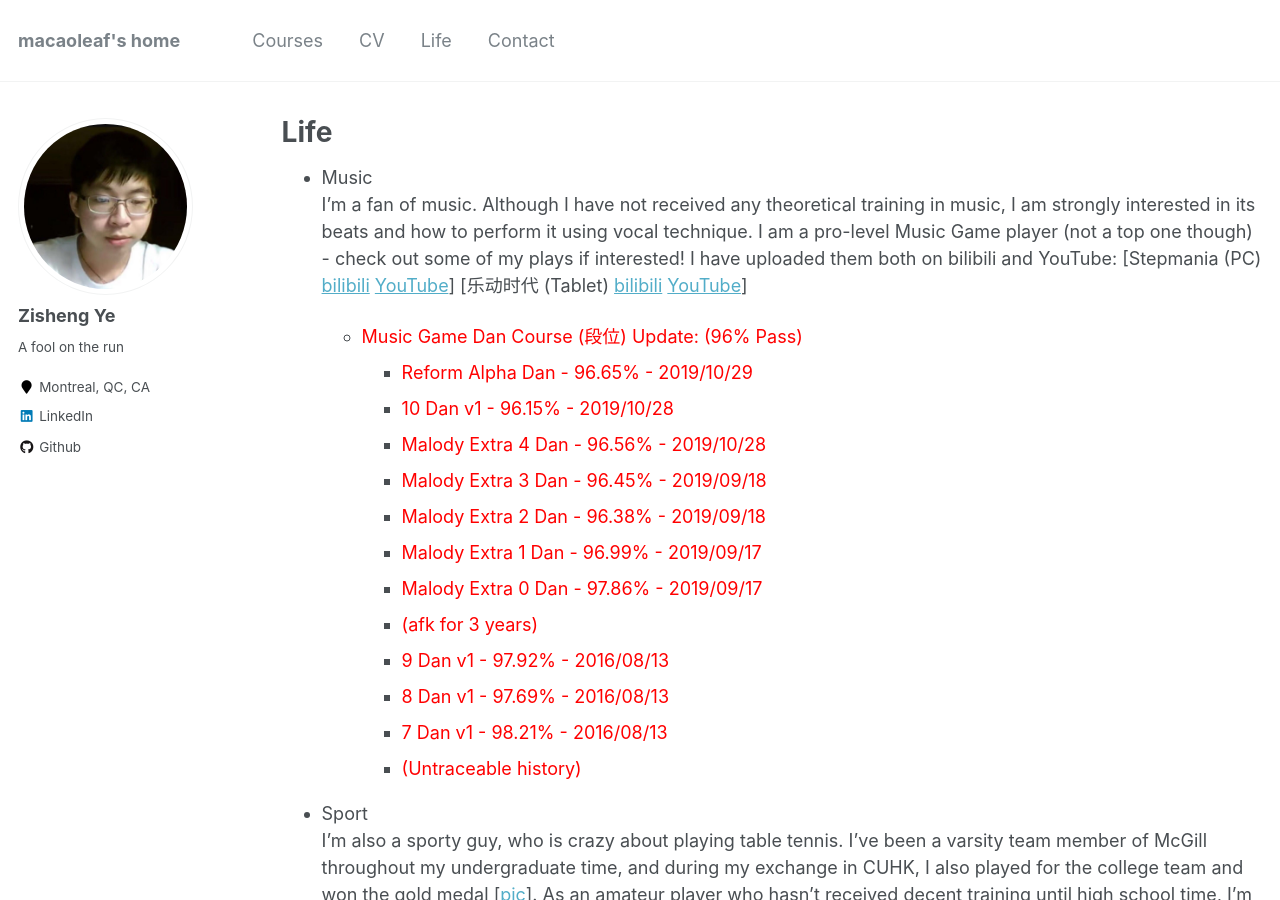
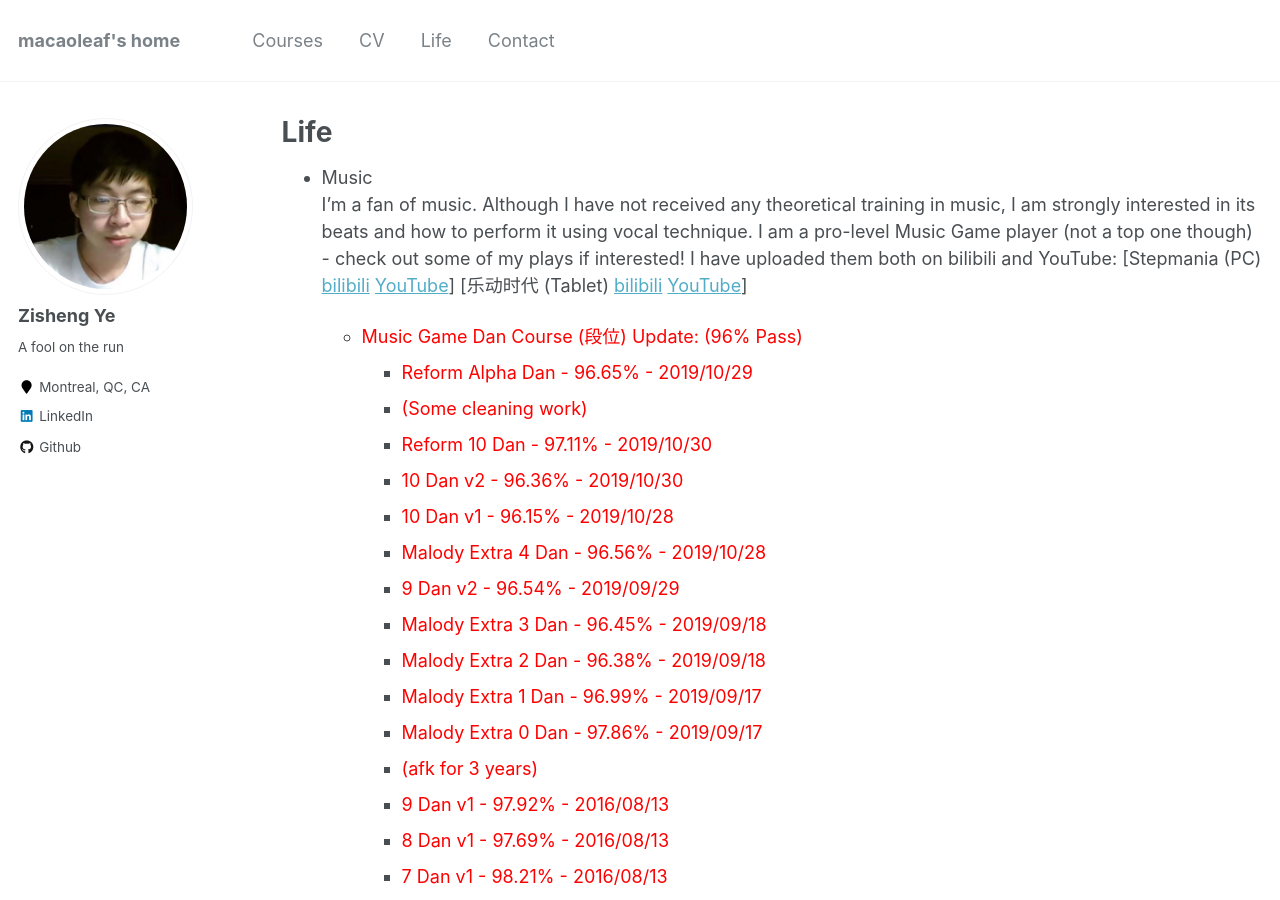
Before and after one commit to macaoleaf/macaoleaf.github.io, a Jekyll site: the page built from _pages/Life.md, in a window 1280 px wide and 900 px high. Built offline with Jekyll 4.4.1, drawn with Linux system fonts in a browser that asks for light colours.

Commit message:
Update Life.md

```diff
--- a/_pages/Life.md
+++ b/_pages/Life.md
@@ -9,8 +9,12 @@ I'm a fan of music. Although I have not received any theoretical training in mus
 
   - <font color="red">Music Game Dan Course (段位) Update: (96% Pass)</font>
     - <font color="red">Reform Alpha Dan - 96.65% - 2019/10/29</font>
+    - <font color="red">(Some cleaning work)</font>
+    - <font color="red">Reform 10 Dan - 97.11% - 2019/10/30</font>
+    - <font color="red">10 Dan v2 - 96.36% - 2019/10/30</font>
     - <font color="red">10 Dan v1 - 96.15% - 2019/10/28</font>
     - <font color="red">Malody Extra 4 Dan - 96.56% - 2019/10/28</font>
+    - <font color="red">9 Dan v2 - 96.54% - 2019/09/29</font>
     - <font color="red">Malody Extra 3 Dan - 96.45% - 2019/09/18</font>
     - <font color="red">Malody Extra 2 Dan - 96.38% - 2019/09/18</font>
     - <font color="red">Malody Extra 1 Dan - 96.99% - 2019/09/17</font>
```
